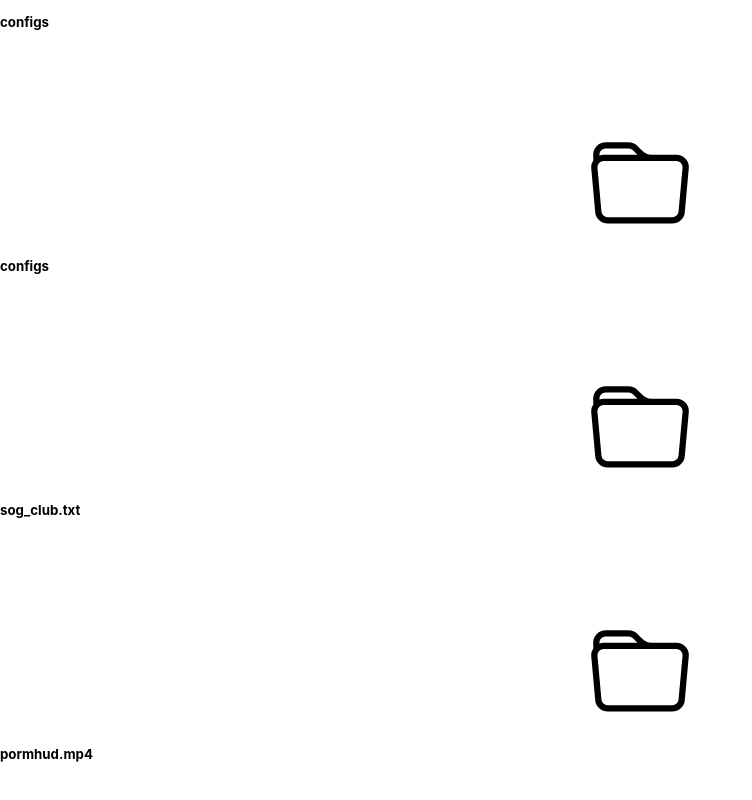
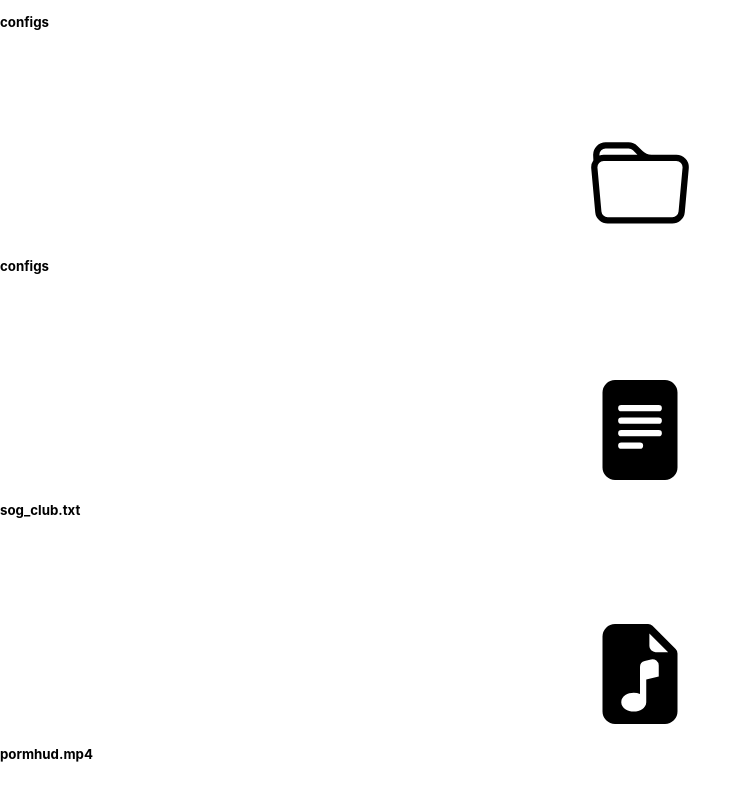
Before and after one commit to patrickkuei/WebCommanderPowerUp, a React (Create React App) app in the folder webcommanderpowerup/: page / in a window 1280 px wide. Shown: the part 3318-4118 px from the top of the page, without its empty margins (0-752 px from the left). Built offline with nearby package versions, Linux system fonts and the light colour scheme; the HTML template or start-up script is replaced by a standard one.

Commit message:
add useIcon function

```diff
--- a/webcommanderpowerup/src/components/Folder.js
+++ b/webcommanderpowerup/src/components/Folder.js
@@ -1,16 +1,17 @@
 import React, { useContext, useState } from "react";
 import { SelectedFilesContext } from "../contexts/SelectedFilesContext";
 import { FilesInfoContext } from "../contexts/FilesInfoContext";
+import { useIcon } from "../constants/icons";
+import { useTypeName } from "../constants/typeName";
 
 function Folder(props) {
   const { file, isDetail } = props;
-  const { selectedFiles, setSelectedFiles } = useContext(SelectedFilesContext);
-  const {
-    currentFolderInfo,
-    setCurrentFolderInfo,
-    idPathArray,
-    setIdPathArray,
-  } = useContext(FilesInfoContext);
+  const { setSelectedFiles } = useContext(SelectedFilesContext);
+  const { setCurrentFolderInfo, idPathArray, setIdPathArray } = useContext(
+    FilesInfoContext
+  );
+  const typeName = useTypeName(file.type);
+  const icon = useIcon(typeName);
 
   const handleCheckBoxClick = (e, fileId) => {
     if (e.target.checked) {
@@ -45,16 +46,7 @@ function Folder(props) {
           type="checkbox"
         />
         <div className="folder__content">
-          <svg
-            xmlns="http://www.w3.org/2000/svg"
-            width="100px"
-            height="100px"
-            fill="currentColor"
-            className="folder__content__picture bi bi-folder"
-            viewBox="0 0 16 16"
-          >
-            <path d="M.54 3.87L.5 3a2 2 0 0 1 2-2h3.672a2 2 0 0 1 1.414.586l.828.828A2 2 0 0 0 9.828 3h3.982a2 2 0 0 1 1.992 2.181l-.637 7A2 2 0 0 1 13.174 14H2.826a2 2 0 0 1-1.991-1.819l-.637-7a1.99 1.99 0 0 1 .342-1.31zM2.19 4a1 1 0 0 0-.996 1.09l.637 7a1 1 0 0 0 .995.91h10.348a1 1 0 0 0 .995-.91l.637-7A1 1 0 0 0 13.81 4H2.19zm4.69-1.707A1 1 0 0 0 6.172 2H2.5a1 1 0 0 0-1 .981l.006.139C1.72 3.042 1.95 3 2.19 3h5.396l-.707-.707z" />
-          </svg>
+          {icon}
           <div className="folder__content__picture-name card-body text-center">
             <h5 className="card-title">{file.name}</h5>
           </div>
@@ -71,8 +63,8 @@ function Folder(props) {
           />
         </td>
         <td scope="row">{file.name}</td>
-        <td>{file.type}</td>
-        <td>{file.size}</td>
+        <td>{typeName.toUpperCase()}</td>
+        <td>{file.size.toLocaleString()}</td>
       </tr>
     );
   }
--- /dev/null
+++ b/webcommanderpowerup/src/constants/icons.js
@@ -0,0 +1,45 @@
+export const useIcon = (type) => {
+  switch (type) {
+    case "folder":
+      return (
+        <svg
+          xmlns="http://www.w3.org/2000/svg"
+          width="100px"
+          height="100px"
+          fill="currentColor"
+          className="folder__content__picture bi bi-folder"
+          viewBox="0 0 16 16"
+        >
+          <path d="M.54 3.87L.5 3a2 2 0 0 1 2-2h3.672a2 2 0 0 1 1.414.586l.828.828A2 2 0 0 0 9.828 3h3.982a2 2 0 0 1 1.992 2.181l-.637 7A2 2 0 0 1 13.174 14H2.826a2 2 0 0 1-1.991-1.819l-.637-7a1.99 1.99 0 0 1 .342-1.31zM2.19 4a1 1 0 0 0-.996 1.09l.637 7a1 1 0 0 0 .995.91h10.348a1 1 0 0 0 .995-.91l.637-7A1 1 0 0 0 13.81 4H2.19zm4.69-1.707A1 1 0 0 0 6.172 2H2.5a1 1 0 0 0-1 .981l.006.139C1.72 3.042 1.95 3 2.19 3h5.396l-.707-.707z" />
+        </svg>
+      );
+    case "txt":
+      return (
+        <svg
+          xmlns="http://www.w3.org/2000/svg"
+          width="100px"
+          height="100px"
+          fill="currentColor"
+          class="folder__content__picture bi bi-file-text-fill"
+          viewBox="0 0 16 16"
+        >
+          <path d="M12 0H4a2 2 0 0 0-2 2v12a2 2 0 0 0 2 2h8a2 2 0 0 0 2-2V2a2 2 0 0 0-2-2zM5 4h6a.5.5 0 0 1 0 1H5a.5.5 0 0 1 0-1zm-.5 2.5A.5.5 0 0 1 5 6h6a.5.5 0 0 1 0 1H5a.5.5 0 0 1-.5-.5zM5 8h6a.5.5 0 0 1 0 1H5a.5.5 0 0 1 0-1zm0 2h3a.5.5 0 0 1 0 1H5a.5.5 0 0 1 0-1z" />
+        </svg>
+      );
+    case "mp4":
+      return (
+        <svg
+          xmlns="http://www.w3.org/2000/svg"
+          width="100px"
+          height="100px"
+          fill="currentColor"
+          class="folder__content__picture bi bi-file-earmark-music-fill"
+          viewBox="0 0 16 16"
+        >
+          <path d="M9.293 0H4a2 2 0 0 0-2 2v12a2 2 0 0 0 2 2h8a2 2 0 0 0 2-2V4.707A1 1 0 0 0 13.707 4L10 .293A1 1 0 0 0 9.293 0zM9.5 3.5v-2l3 3h-2a1 1 0 0 1-1-1zM11 6.64v1.75l-2 .5v3.61c0 .495-.301.883-.662 1.123C7.974 13.866 7.499 14 7 14c-.5 0-.974-.134-1.338-.377-.36-.24-.662-.628-.662-1.123s.301-.883.662-1.123C6.026 11.134 6.501 11 7 11c.356 0 .7.068 1 .196V6.89a1 1 0 0 1 .757-.97l1-.25A1 1 0 0 1 11 6.64z" />
+        </svg>
+      );
+    default:
+      console.log("type", type);
+  }
+};
--- /dev/null
+++ b/webcommanderpowerup/src/constants/typeName.js
@@ -0,0 +1,12 @@
+export const useTypeName = (typeNum) => {
+  switch (typeNum) {
+    case 1:
+      return "folder";
+    case 2:
+      return "txt";
+    case 3:
+      return "mp4";
+    default:
+      return "file";
+  }
+};
```
Also changed, not shown: webcommanderpowerup/src/constants/constans.js (added).
